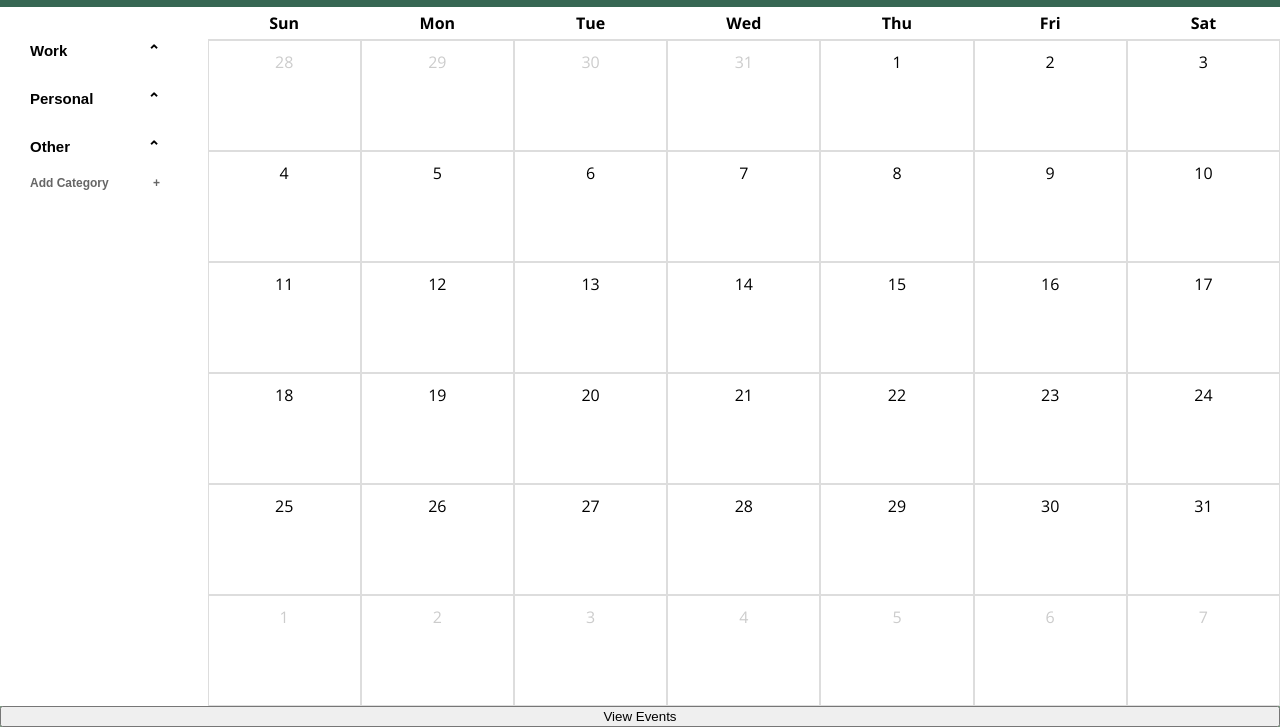
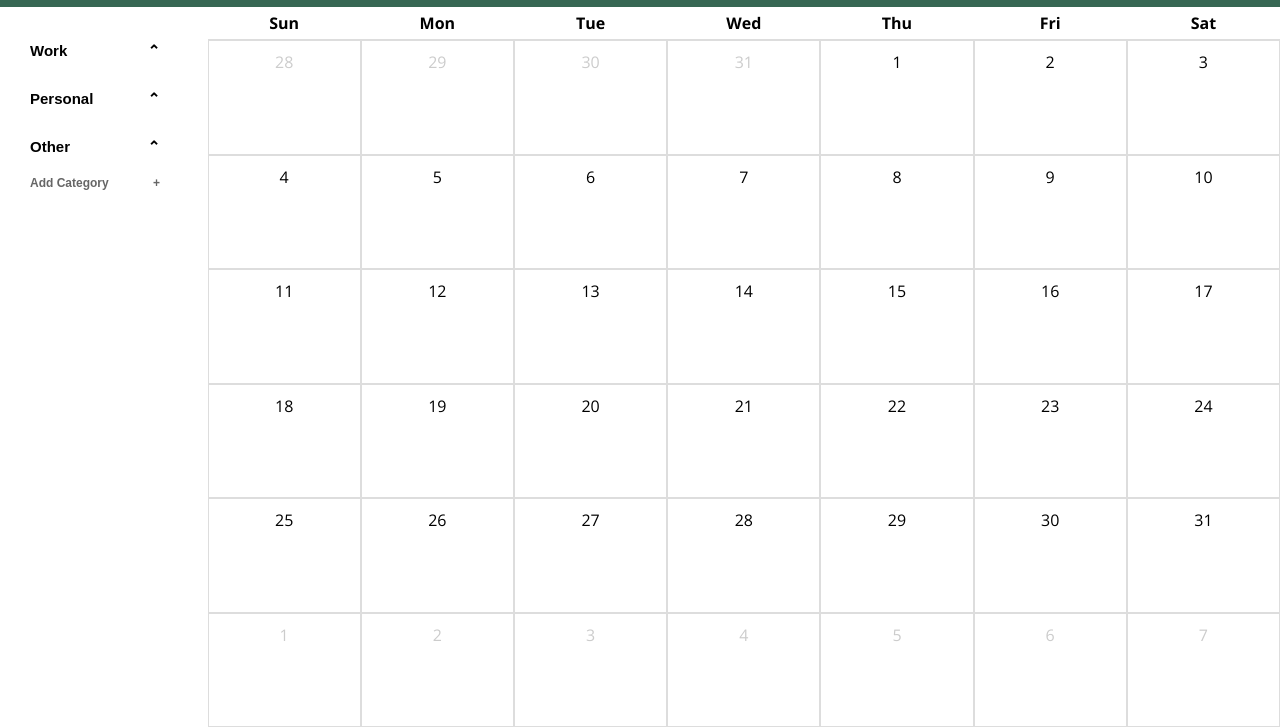
Before and after one commit to jacers/CalendarApplication, a plain HTML site: page Pages/CalendarPage.html in a window 1280 px wide. Shown: the part 73-800 px from the top of the page. Drawn offline with nearby package versions, Linux system fonts and the light colour scheme.

Commit message:
small rebase cleanup

```diff
--- a/Pages/CalendarPage.html
+++ b/Pages/CalendarPage.html
@@ -396,7 +396,6 @@
     </div>
 
     <!-- Button to open events view modal -->
-    <button id="openEventsViewer">View Events</button>
 
     <!-- View events modal -->
     <div id="eventsViewerModal" class="eventsModal">
```
